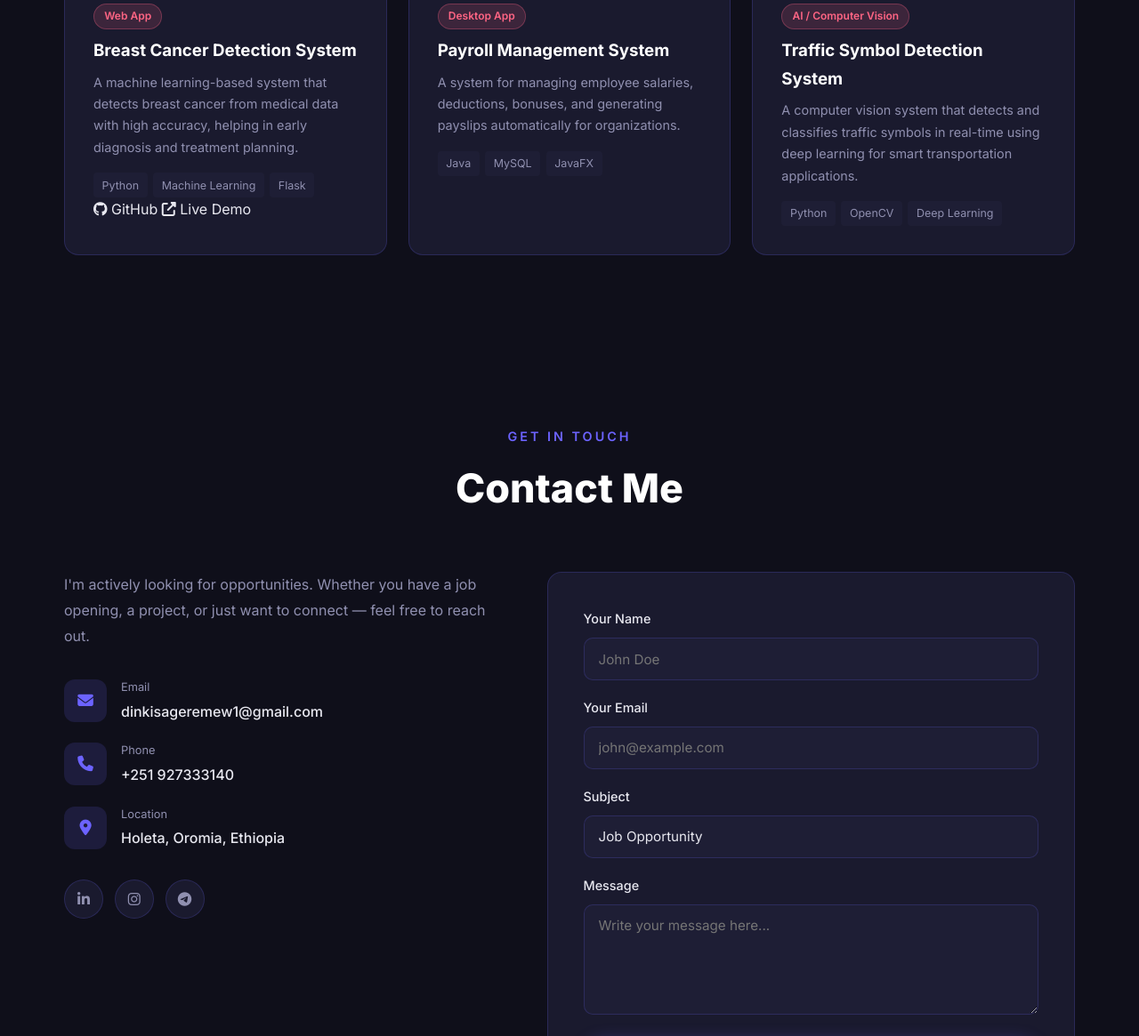
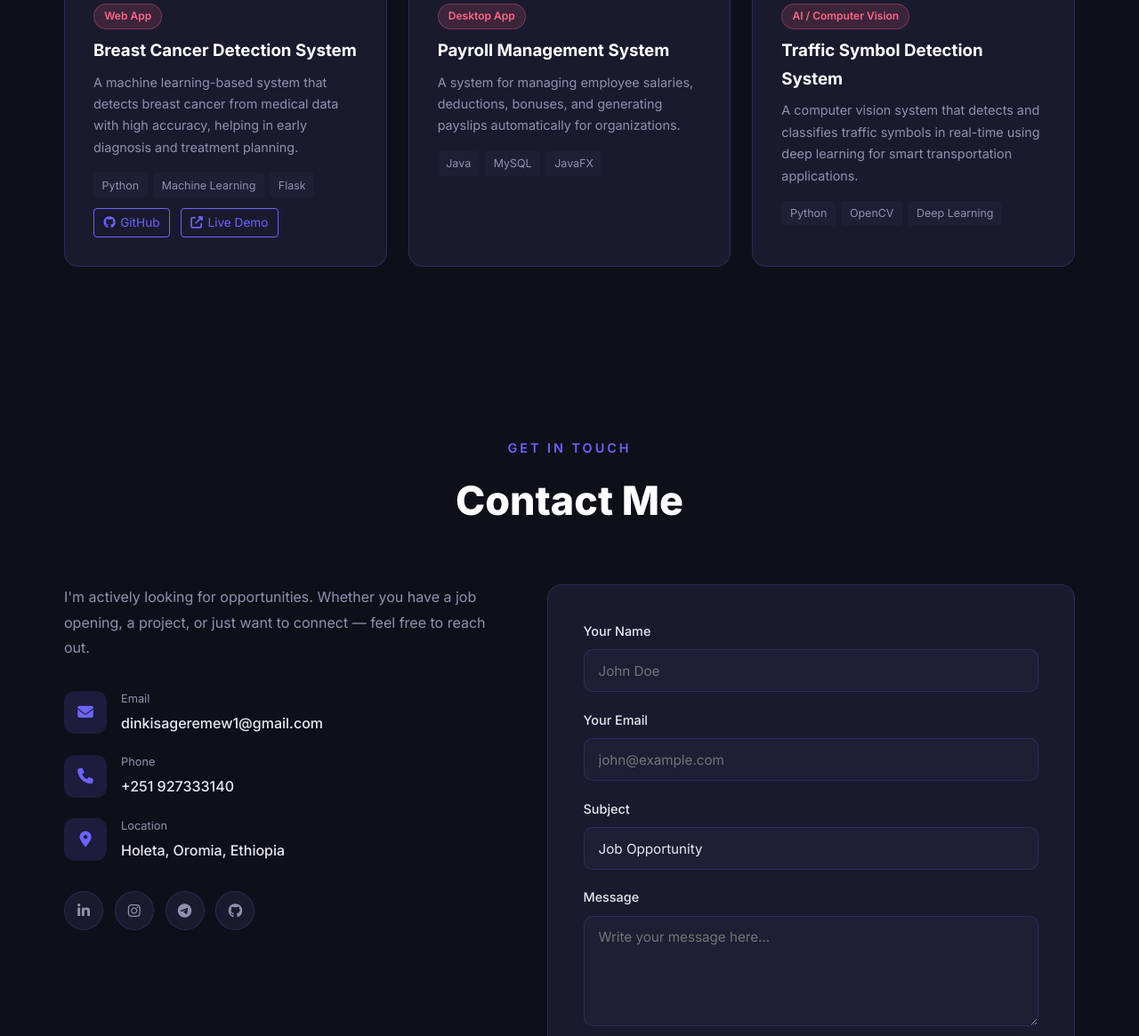
Before and after one commit to DinkisaGeremew/portfolio, a website: page index.html in a window 1280 px wide. Shown: the part 3060-4225 px from the top of the page at 89% size. Drawn offline with Linux system fonts and the light colour scheme.

Commit message:
update portfolio

```diff
--- a/index.html
+++ b/index.html
@@ -239,6 +239,7 @@
             <a href="https://www.linkedin.com/in/dinkisa-geremew" target="_blank" class="social-btn" aria-label="LinkedIn"><i class="fab fa-linkedin-in"></i></a>
             <a href="https://www.instagram.com/dink.isa19" target="_blank" class="social-btn" aria-label="Instagram"><i class="fab fa-instagram"></i></a>
             <a href="https://t.me/dinkisa_21" target="_blank" class="social-btn" aria-label="Telegram"><i class="fab fa-telegram"></i></a>
+            <a href="https://github.com/DinkisaGeremew" target="_blank" class="social-btn" aria-label="GitHub"><i class="fab fa-github"></i></a>
           </div>
         </div>
         <form class="contact-form" id="contact-form">
--- a/server.js
+++ b/server.js
@@ -86,9 +86,9 @@ app.get('/api/messages', (req, res) => {
 });
 
 // ===== SERVE FRONTEND =====
-app.use(express.static(path.join(__dirname)));
+app.use(express.static(path.join(__dirname, '..')));
 app.get('*', (req, res) => {
-  res.sendFile(path.join(__dirname, 'index.html'));
+  res.sendFile(path.join(__dirname, '..', 'index.html'));
 });
 
 app.listen(PORT, () => {
--- a/style.css
+++ b/style.css
@@ -293,6 +293,14 @@ img { max-width: 100%; }
   background: var(--bg3); color: var(--text-muted);
   padding: 0.2rem 0.6rem; border-radius: 4px; font-size: 0.78rem;
 }
+.project-links { display: flex; gap: 0.75rem; margin-top: 0.75rem; }
+.project-link {
+  display: inline-flex; align-items: center; gap: 0.35rem;
+  font-size: 0.85rem; color: var(--primary); text-decoration: none;
+  border: 1px solid var(--primary); padding: 0.25rem 0.65rem;
+  border-radius: 4px; transition: background 0.2s, color 0.2s;
+}
+.project-link:hover { background: var(--primary); color: var(--white); }
 
 /* ===== CERTIFICATES ===== */
 .certs-grid {
```
